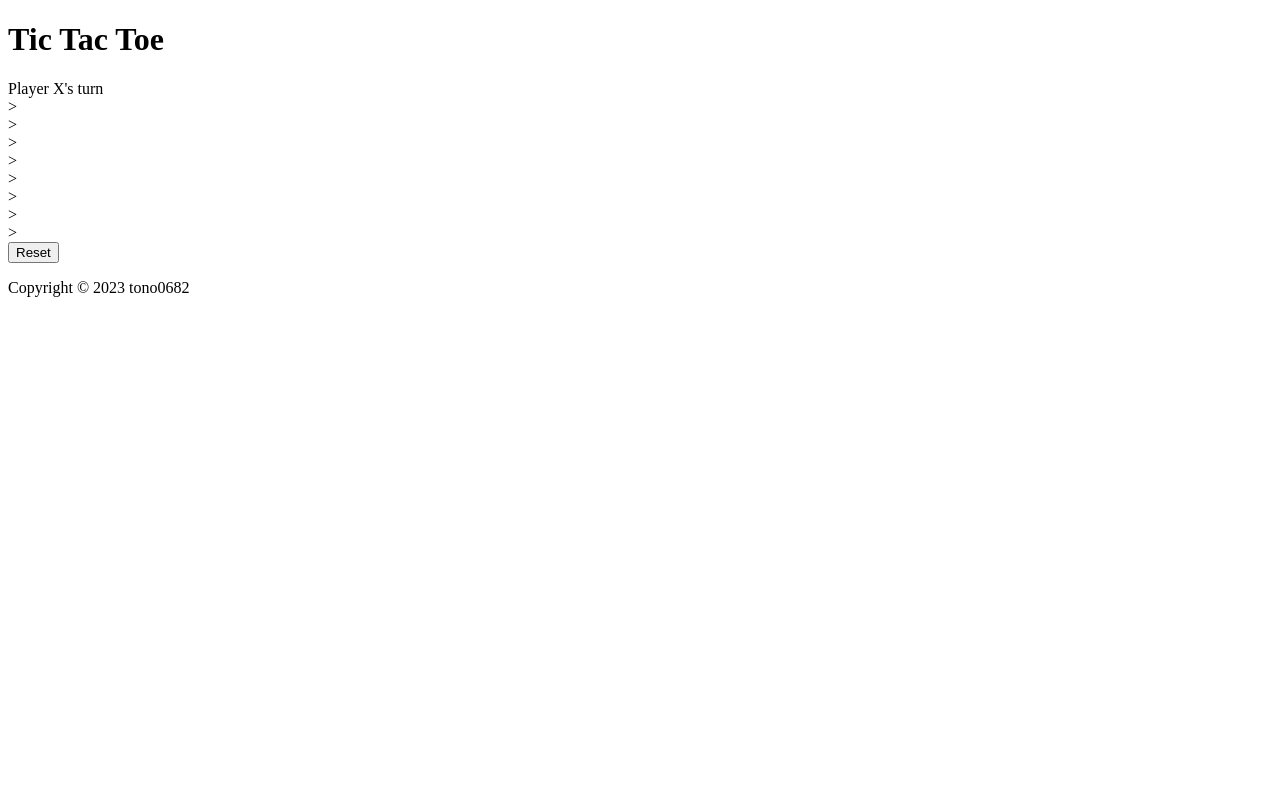
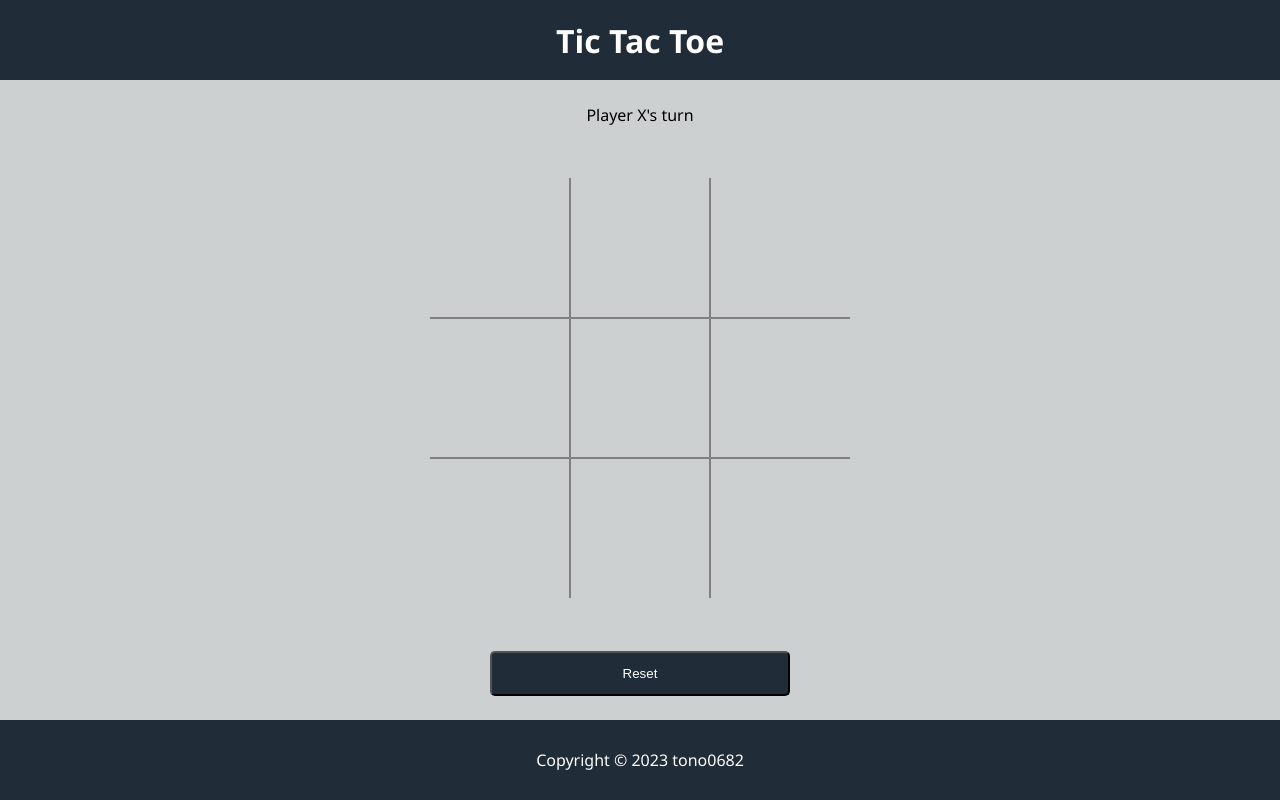
Before and after one commit to tono0682/odin-tic-tac-toe, a plain HTML site: page index.html in a window 1280 px wide. Drawn offline with Linux system fonts and the light colour scheme.

Commit message:
Adds basic styling for the header, board cells, and footer

```diff
--- a/index.html
+++ b/index.html
@@ -18,14 +18,14 @@
         <div class="message">Player X's turn</div>
         <div id="board-container">
                 <div class="board-cell" data-x="0" data-y="0"></div>
-                <div class="board-cell" data-x="0" data-y="1">></div>
-                <div class="board-cell" data-x="0" data-y="2">></div>
-                <div class="board-cell" data-x="1" data-y="0">></div>
-                <div class="board-cell" data-x="1" data-y="1">></div>
-                <div class="board-cell" data-x="1" data-y="2">></div>
-                <div class="board-cell" data-x="2" data-y="0">></div>
-                <div class="board-cell" data-x="2" data-y="1">></div>
-                <div class="board-cell" data-x="2" data-y="2">></div>
+                <div class="board-cell" data-x="0" data-y="1"></div>
+                <div class="board-cell" data-x="0" data-y="2"></div>
+                <div class="board-cell" data-x="1" data-y="0"></div>
+                <div class="board-cell" data-x="1" data-y="1"></div>
+                <div class="board-cell" data-x="1" data-y="2"></div>
+                <div class="board-cell" data-x="2" data-y="0"></div>
+                <div class="board-cell" data-x="2" data-y="1"></div>
+                <div class="board-cell" data-x="2" data-y="2"></div>
         </div>
         <button class="btn reset">Reset</button>
     </main>
--- a/styles.css
+++ b/styles.css
@@ -0,0 +1,98 @@
+:root{
+    --boardCellSize: 140px;
+    --colorPrimary:rgb(32, 44, 55);
+    --colorPrimaryText: #fefefe;
+    --colorBg: rgb(205, 208, 209);
+}
+
+* {
+    margin: 0;
+    padding: 0;
+    box-sizing: border-box;
+}
+
+html {
+    font-family:'Segoe UI', Tahoma, Geneva, Verdana, sans-serif;
+}
+
+body {
+    background-color: var(--colorBg);
+
+    height: 100vh;
+    display: flex;
+    flex-direction: column;
+    align-items: center;
+    justify-content: space-between;
+}
+
+header,footer {
+    height: 10vh;
+    width: 100%;
+    padding: 10px;
+    text-align: center;
+    background-color: var(--colorPrimary);
+    color: var(--colorPrimaryText);
+
+    display: flex;
+    flex-direction: column;
+    justify-content: center;
+}
+
+main {
+    flex-grow: 1;
+    width: 80vw;
+    text-align: center;
+
+    display: flex;
+    flex-direction: column;
+    justify-content: space-around;
+    gap: 5px;
+}
+
+#board-container {
+    height: calc(3 * var(--boardCellSize));
+    width: calc(3 * var(--boardCellSize));
+    margin: 0 auto;
+
+    display: grid;
+    grid-template: repeat(3,1fr) / repeat(3,1fr) ;
+}
+
+.board-cell {
+    border: 1px solid gray;
+    font-size: 2em;
+    display: flex;
+    justify-content: center;
+    align-items: center;
+}
+
+/* -----Remove outer borders from game board */
+.board-cell[data-x="0"] {
+    border-top: none;
+}
+.board-cell[data-x="2"] {
+    border-bottom: none;
+}
+.board-cell[data-y="0"] {
+    border-left: none;
+}
+.board-cell[data-y="2"] {
+    border-right: none;
+}
+/* ---- */
+
+/* Reset button styling */
+.btn.reset {
+    background-color: var(--colorPrimary);
+    color: var(--colorPrimaryText);
+
+    width: 300px;
+    padding: 1em 2em;
+    margin: 0 auto;
+
+    border-radius: 5px;
+    cursor: pointer;
+}
+.btn.reset:hover{
+    opacity: 0.9;
+}
```
